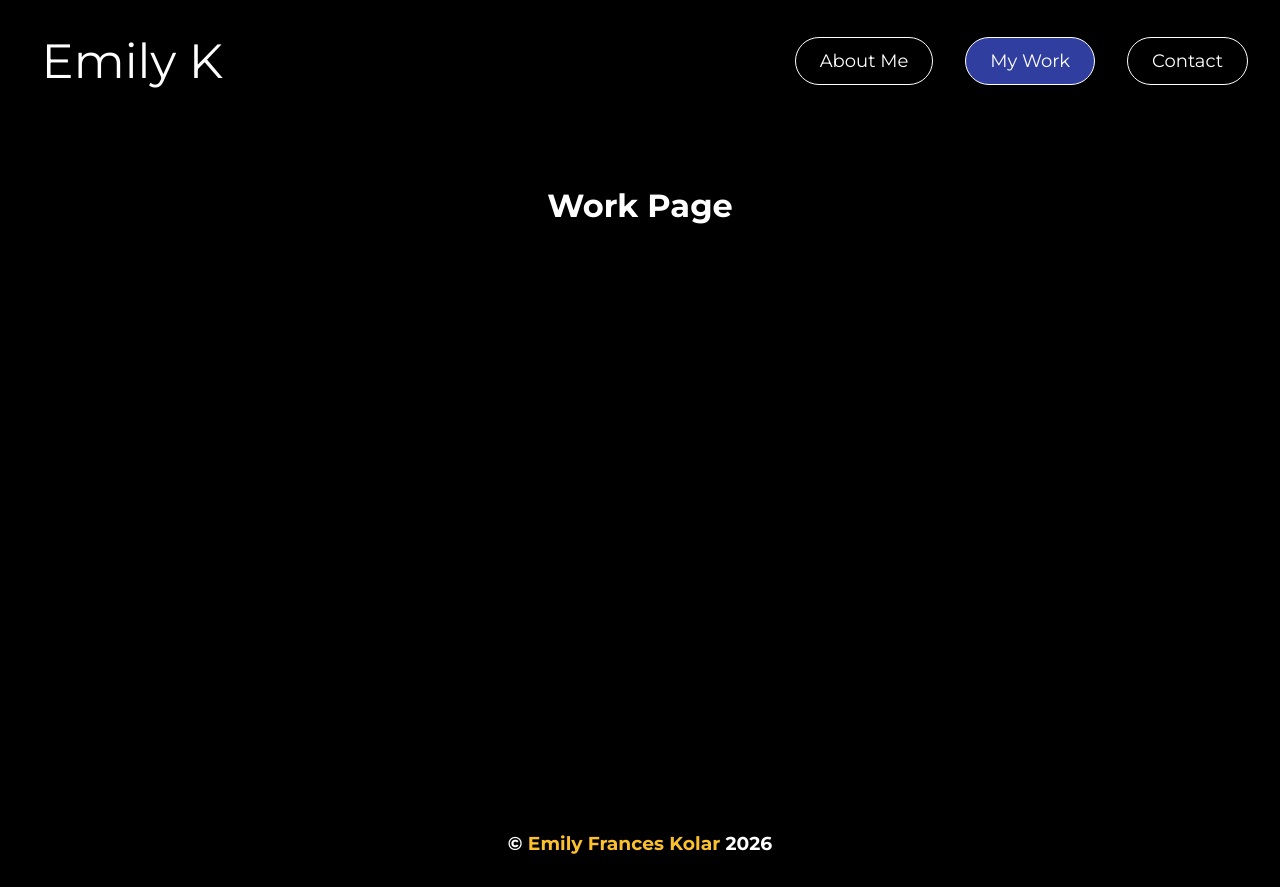
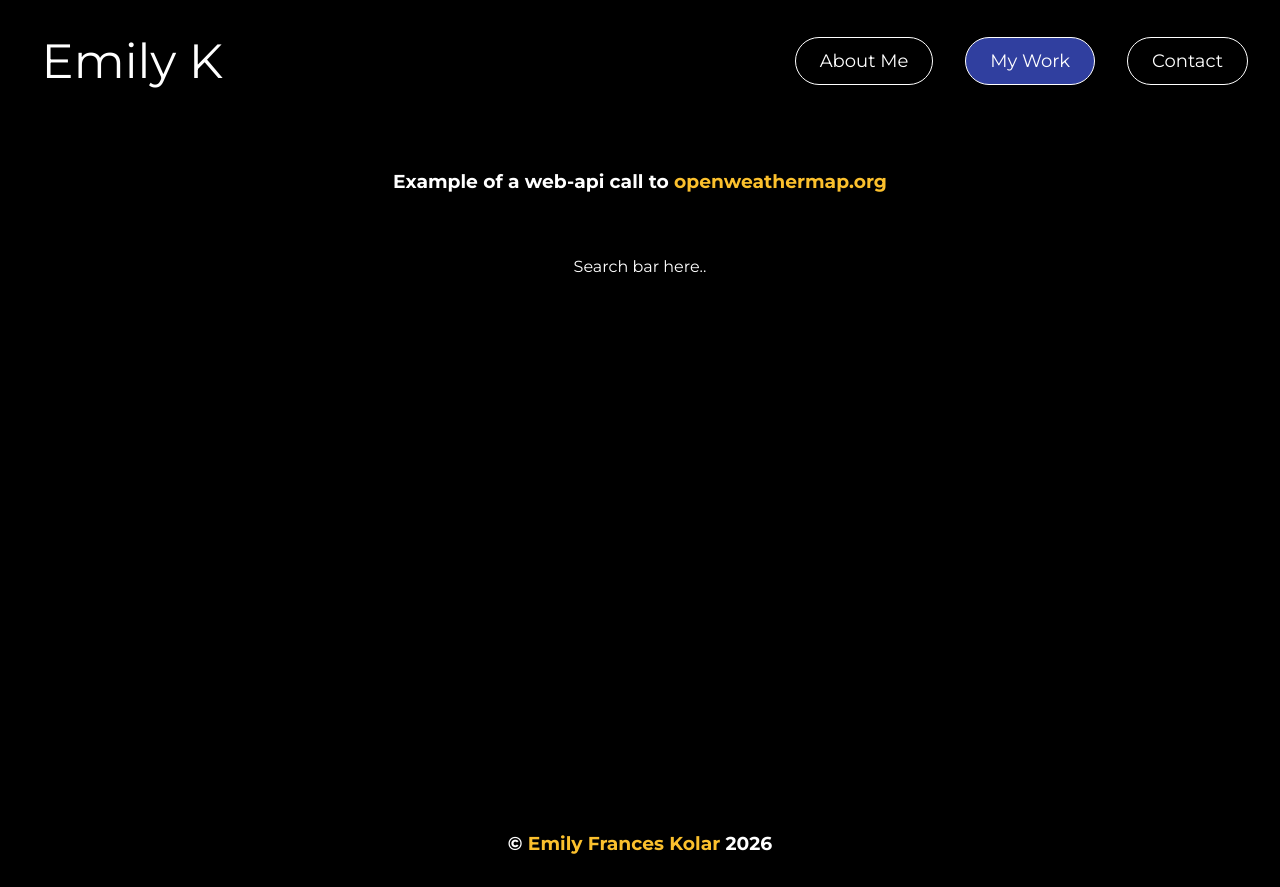
Before and after one commit to emilyfranceskolar/react-app, a React (Vite) app: page /work in a window 1280 px wide. Built offline with nearby package versions, Linux system fonts and the light colour scheme.

Commit message:
setting up work-page and styling

```diff
--- /dev/null
+++ b/src/pages/work.css
@@ -0,0 +1,14 @@
+.work-container {
+    display: flex;
+    flex-direction: column;
+    place-items: center;
+    gap: 2rem;
+}
+
+.work-title {
+    padding-top: 3rem;
+}
+
+.api-name {
+    color: var(--color-yellow);
+}
--- a/src/pages/work.tsx
+++ b/src/pages/work.tsx
@@ -1,9 +1,16 @@
+import Container from "./container";
+import "./work.css";
+
 export default function WorkPage() {
   return (
     <>
-      <div className="container">
-        <h1>Work Page</h1>
-      </div>
+      <h3 className="work-title">
+        Example of a web-api call to
+        <span className="api-name"> openweathermap.org</span>
+      </h3>
+      <Container>
+        <p>Search bar here.. </p>
+      </Container>
     </>
   );
 }
```
